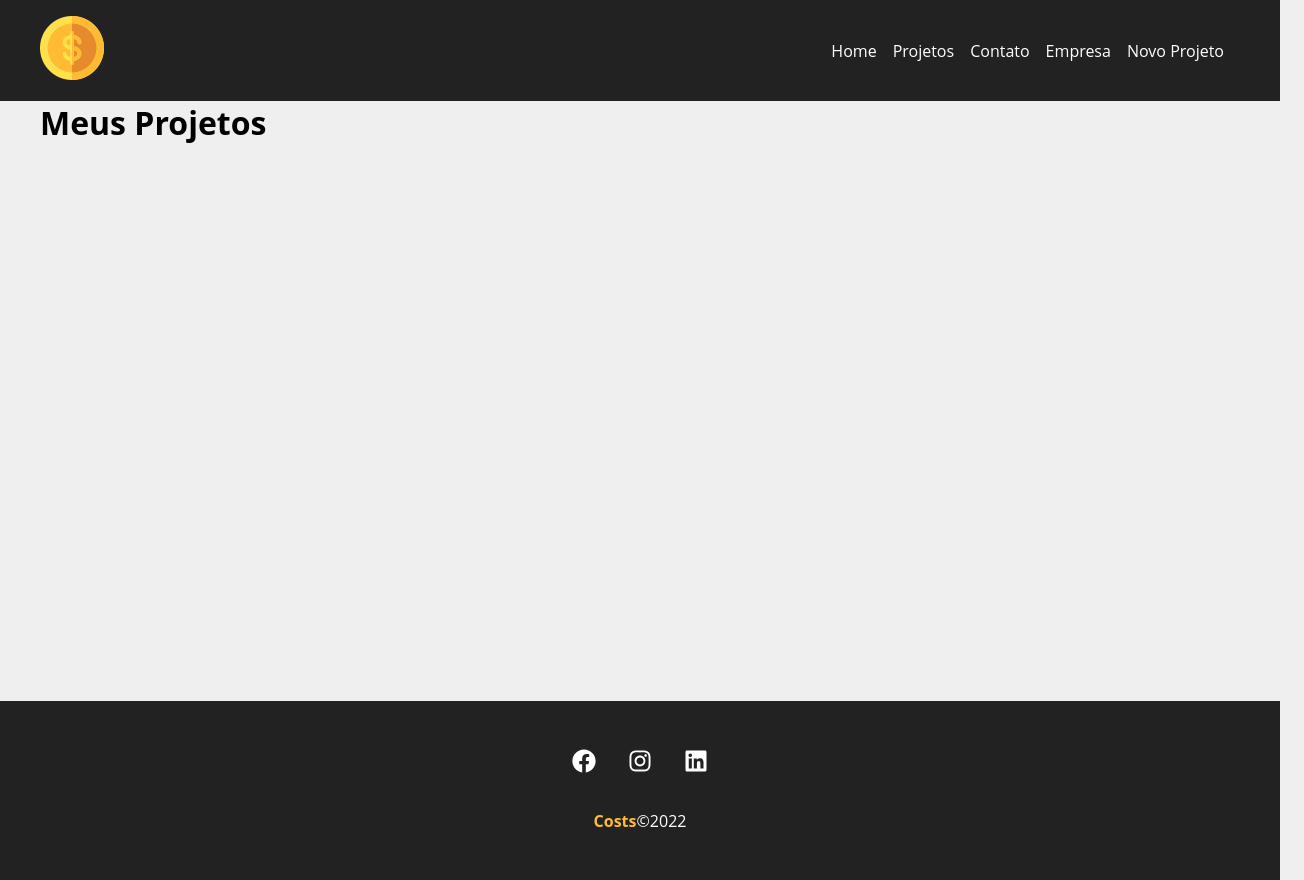
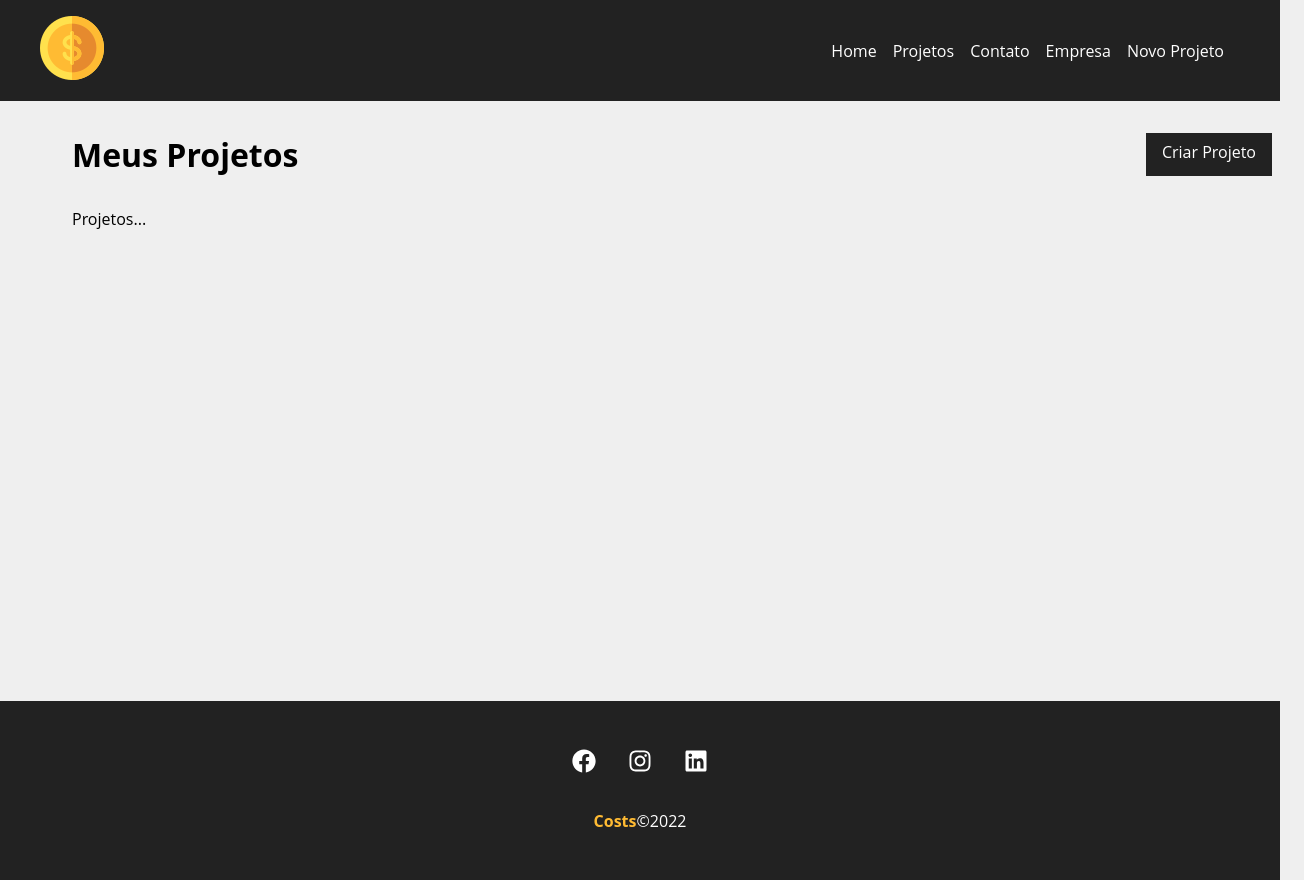
Before and after one commit to jhoneshenrique/projectmanager, a React (Create React App) app: page /projects in a window 1280 px wide. Shown: the whole page, 1304 px wide, since content can reach past the window. Built offline with nearby package versions, Linux system fonts and the light colour scheme; the HTML template or start-up script is replaced by a standard one.

Commit message:
Project componenet layout preparation

```diff
--- a/db.json
+++ b/db.json
@@ -43,6 +43,17 @@
       "cost": 0,
       "services": [],
       "id": 4
+    },
+    {
+      "name": "Mobile App",
+      "budget": "2000",
+      "category": {
+        "id": "2",
+        "name": "Desenvolvimento"
+      },
+      "cost": 0,
+      "services": [],
+      "id": 5
     }
   ],
   "categories": [
--- a/src/components/pages/Projects.js
+++ b/src/components/pages/Projects.js
@@ -1,6 +1,10 @@
 import Message from "../layout/Message";
 
 import {useLocation} from 'react-router-dom';
+
+import styles from './Projects.module.css'
+import Container from '../layout/Container'
+import LinkButton from "../layout/LinkButton";
 
 function Projects(){
     const location = useLocation()
@@ -10,10 +14,15 @@
     }
 
     return (
-        <div>
-            <h1>Meus Projetos</h1>
+        <div className={styles.project_container}>
+            <div className={styles.title_container}>
+                <h1>Meus Projetos</h1>
+                <LinkButton to="/newproject" text="Criar Projeto"/>
+            </div>
             {message && <Message type="success" msg={message} />}
-
+            <Container customClass="start">
+                <p>Projetos...</p>
+            </Container>
         </div>
     )
 }
--- /dev/null
+++ b/src/components/pages/Projects.module.css
@@ -0,0 +1,9 @@
+.project_container {
+    padding: 2em;
+}
+
+.title_container {
+    display: flex;
+    justify-content: space-between;
+    margin-bottom: 2em;
+}
```
